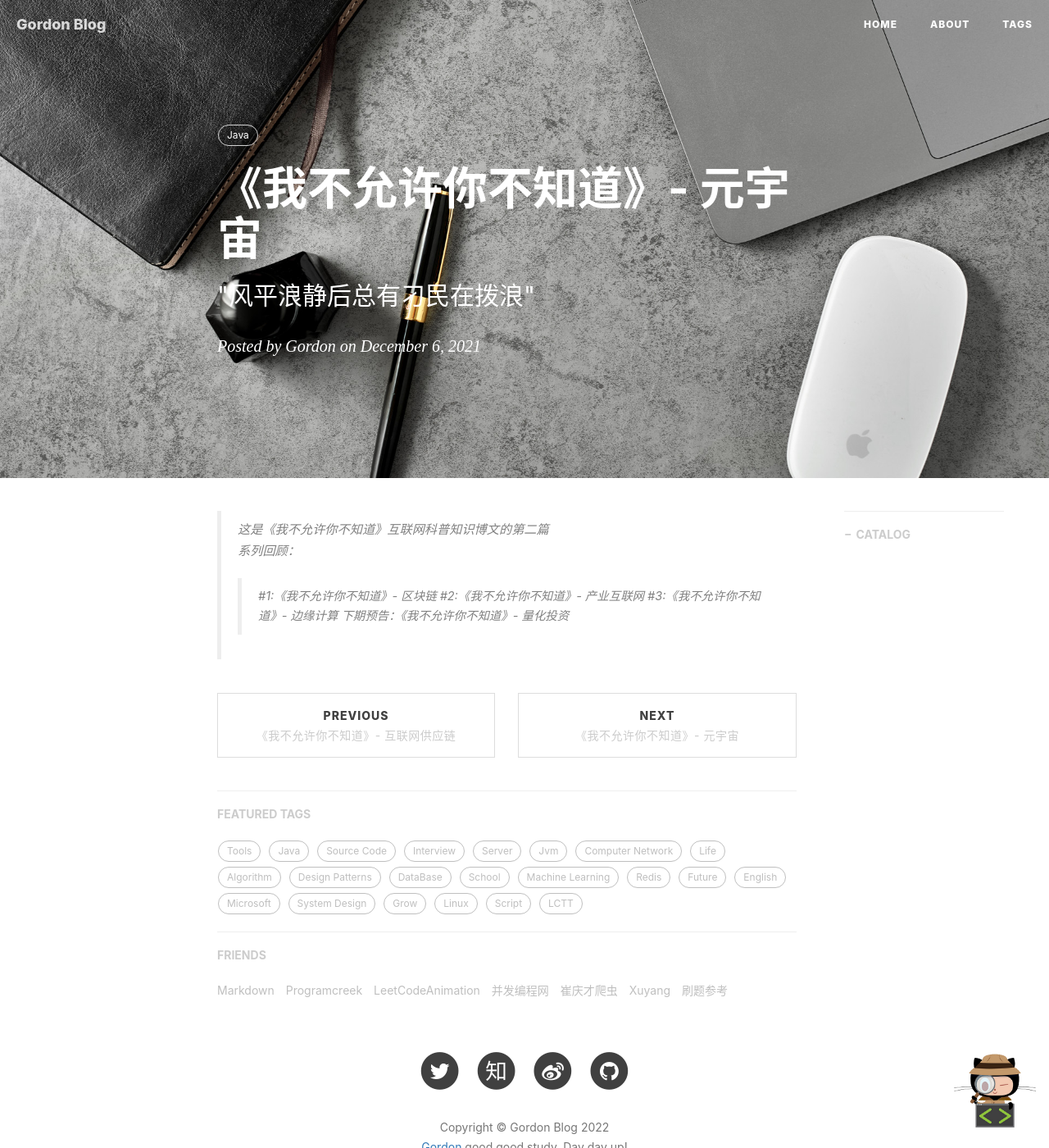
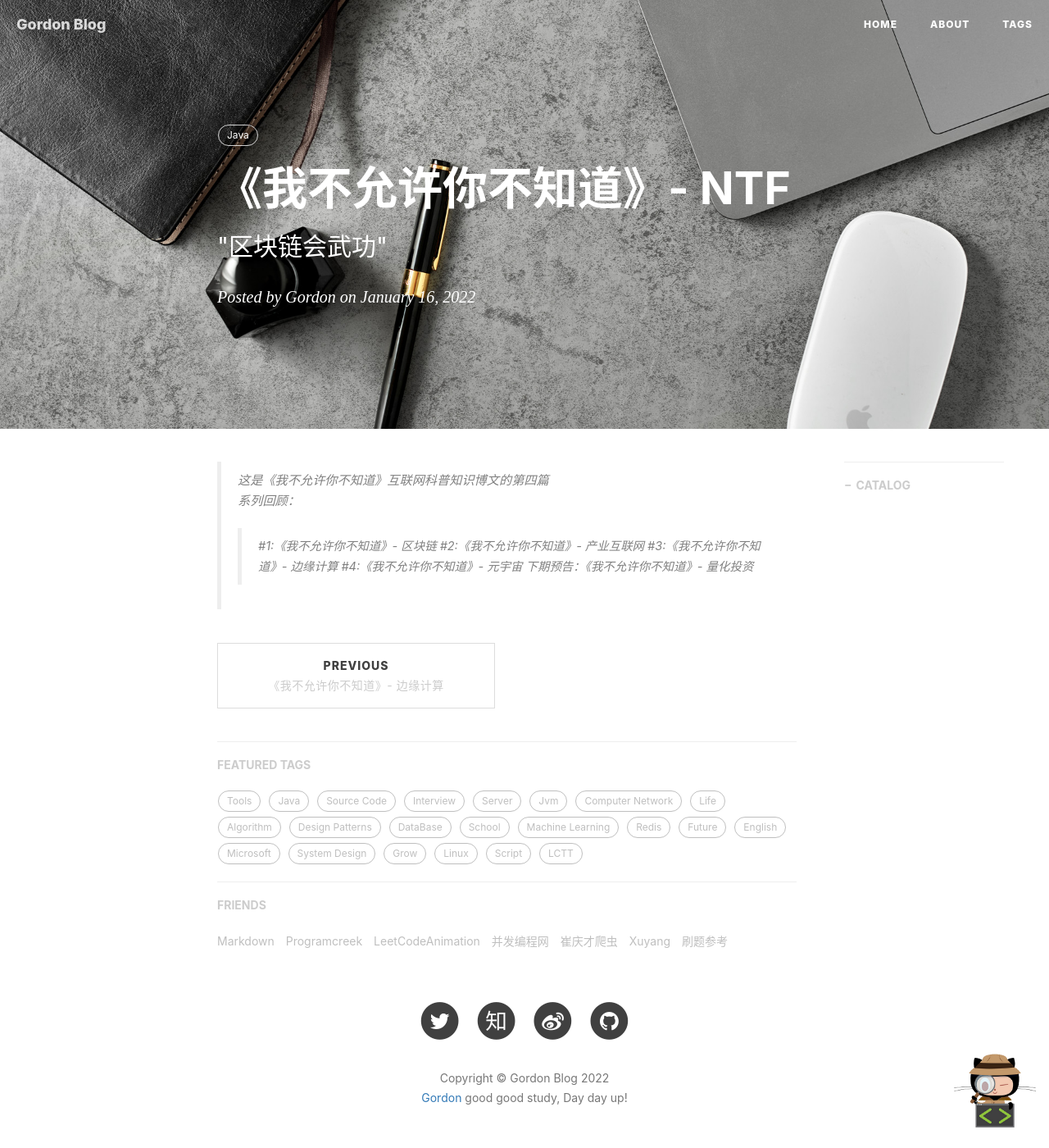
Before and after one commit to Gordon-Deng/Gordon-Deng.github.io, a Jekyll site: the page built from _posts/2022-01-16-我不允许你不知道-NTF.markdown, in a window 1280 px wide and 1400 px high. Shown: the whole window at 82% size. Built offline with Jekyll 4.4.1, drawn with Linux system fonts in a browser that asks for light colours; nearby versions of some CDN libraries; comment, search, counter and statistics services are not loaded.

Commit message:
第四篇

```diff
--- a/_posts/2021-12-17-我不允许你不知道-元宇宙.markdown
+++ b/_posts/2021-12-17-我不允许你不知道-元宇宙.markdown
@@ -10,9 +10,9 @@ tags:
     - Java
 ---
 
-> 这是《我不允许你不知道》互联网科普知识博文的第二篇
+> 这是《我不允许你不知道》互联网科普知识博文的第四篇
 > 系列回顾：
 >>  #1:《我不允许你不知道》- 区块链
 >>  #2:《我不允许你不知道》- 产业互联网
 >>  #3:《我不允许你不知道》- 边缘计算
-> 下期预告：《我不允许你不知道》- 量化投资
+> 下期预告：《我不允许你不知道》- NTF
--- a/_posts/2021-12-17-我不允许你不知道-NTF.markdown
+++ b/_posts/2022-01-16-我不允许你不知道-NTF.markdown
@@ -1,8 +1,8 @@
 ---
 layout:     post
-title:      "《我不允许你不知道》- 元宇宙"
-subtitle:   "\"风平浪静后总有刁民在拨浪\""
-date:       2021-12-06 5:00:00
+title:      "《我不允许你不知道》- NTF"
+subtitle:   "\"区块链会武功\""
+date:       2022-01-16 5:00:00
 author:     "Gordon"
 header-img: "img/in-post/2020-01-20-todo/todo-bg.jpg"
 catalog: true
@@ -10,9 +10,10 @@ tags:
     - Java
 ---
 
-> 这是《我不允许你不知道》互联网科普知识博文的第二篇
+> 这是《我不允许你不知道》互联网科普知识博文的第四篇
 > 系列回顾：
 >>  #1:《我不允许你不知道》- 区块链
 >>  #2:《我不允许你不知道》- 产业互联网
 >>  #3:《我不允许你不知道》- 边缘计算
+>>  #4:《我不允许你不知道》- 元宇宙
 > 下期预告：《我不允许你不知道》- 量化投资
```
